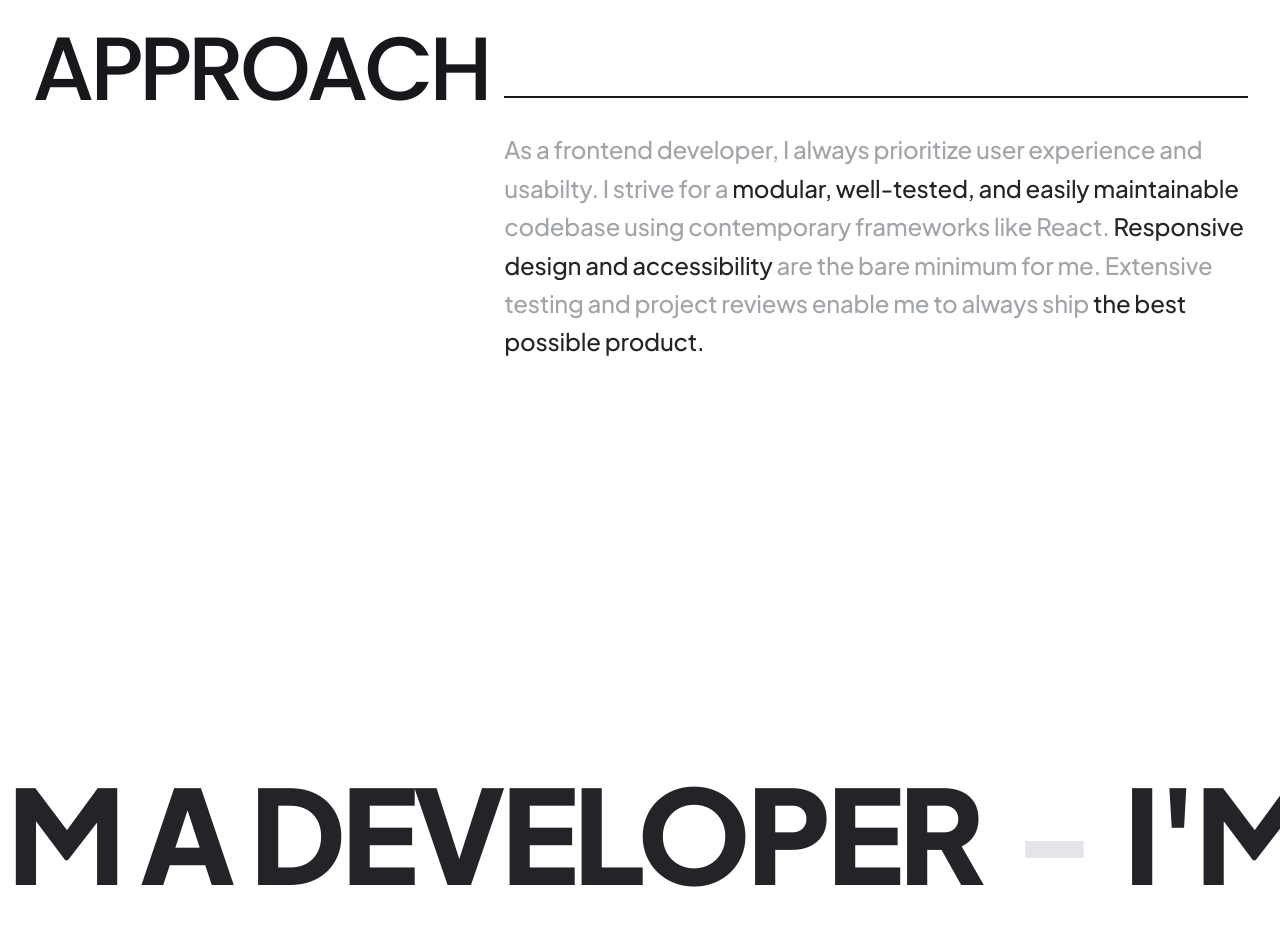
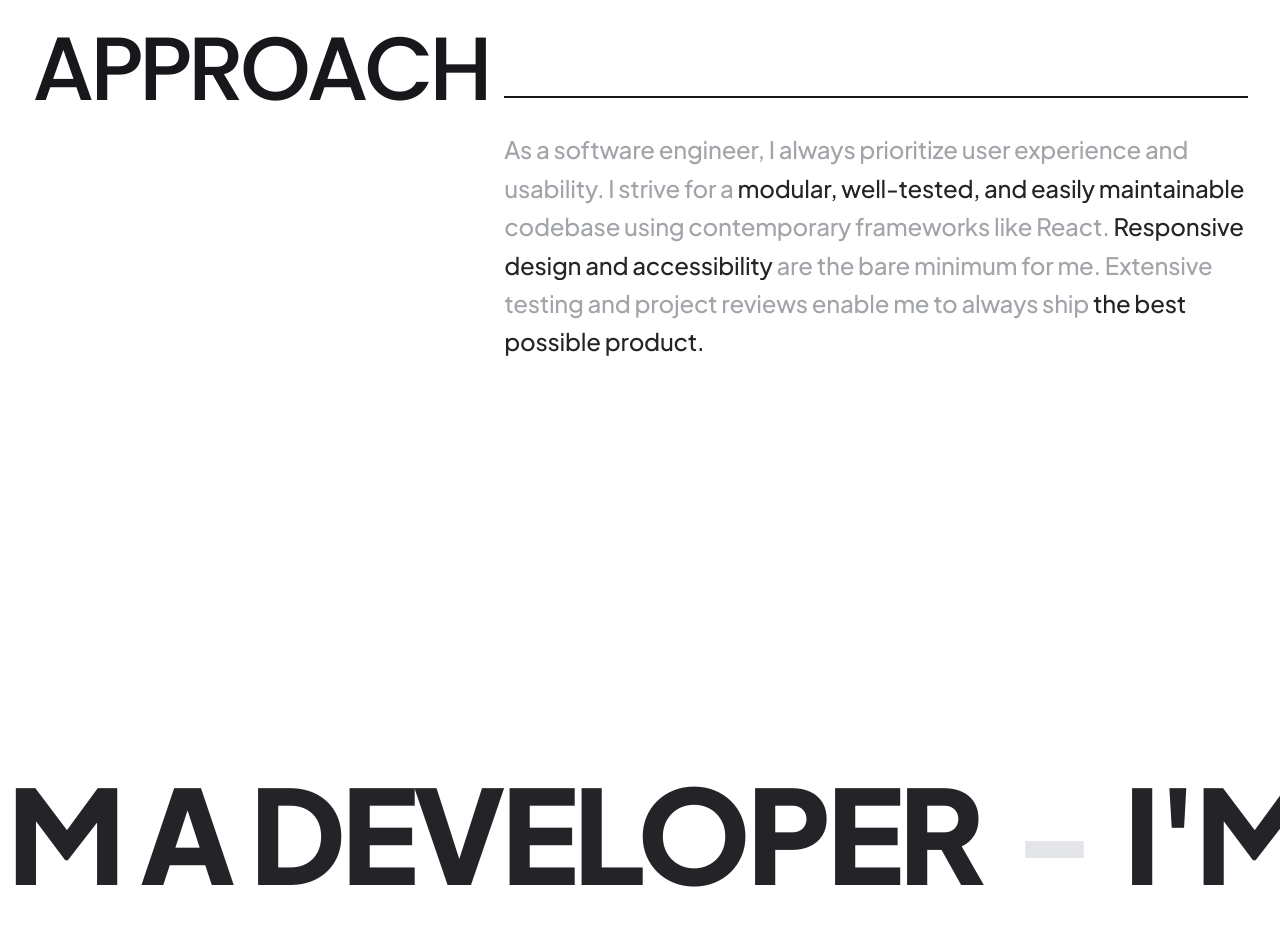
Before and after one commit to floriankulig/portfolio-new, a Next.js app: page / in a window 1280 px wide. Shown: the part 5140-6066 px from the top of the page. Built offline with nearby package versions, Linux system fonts and the light colour scheme.

Commit message:
fix: update job title from frontend developer to software engineer for consistency

```diff
--- a/src/components/home/Approach.tsx
+++ b/src/components/home/Approach.tsx
@@ -61,8 +61,8 @@ export const Approach = () => {
       <StyledApproachSectionRight>
         <div></div>
         <p>
-          As a frontend developer, I always prioritize user experience and
-          usabilty. I strive for a{" "}
+          As a software engineer, I always prioritize user experience and
+          usability. I strive for a{" "}
           <TextGradientOnView>
             modular, well-tested, and easily maintainable
           </TextGradientOnView>{" "}
```
